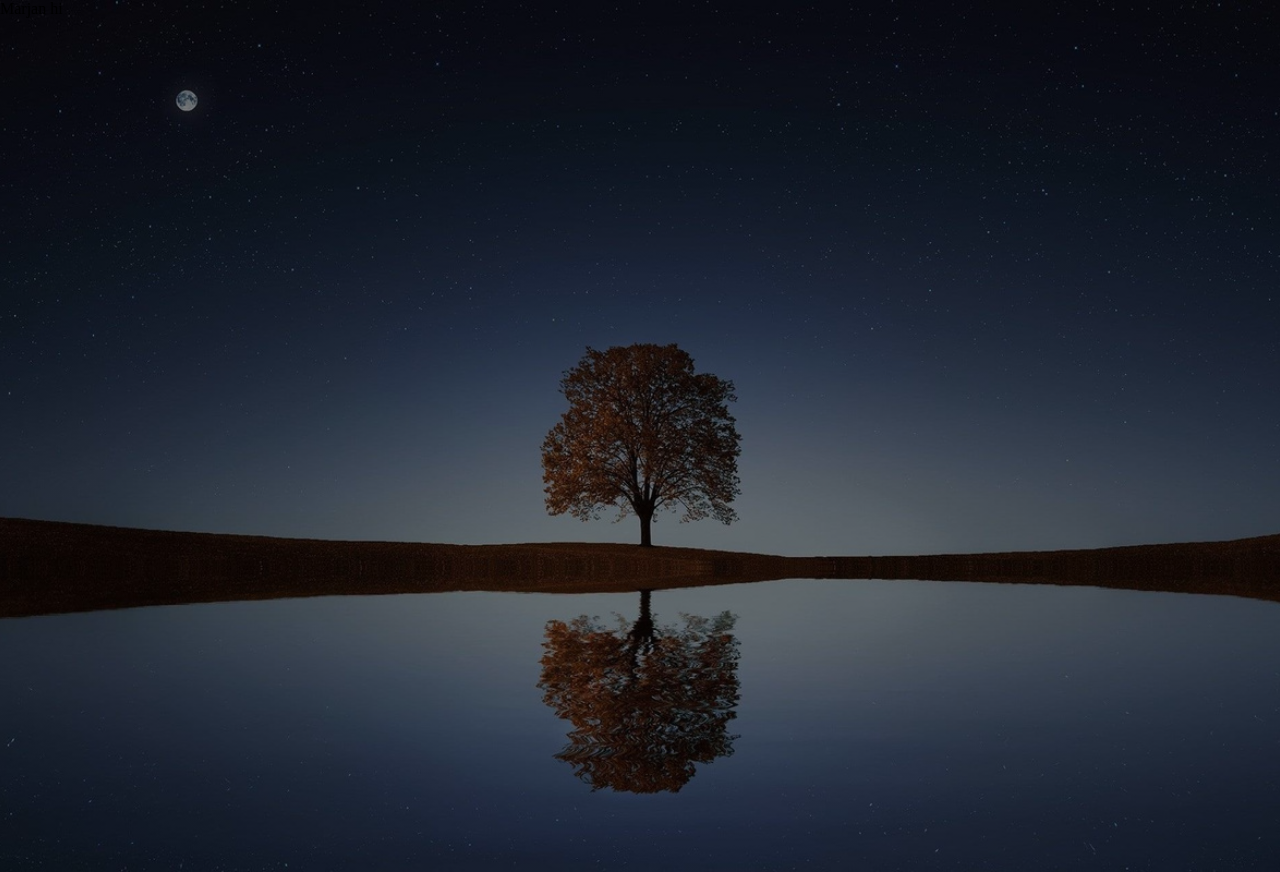
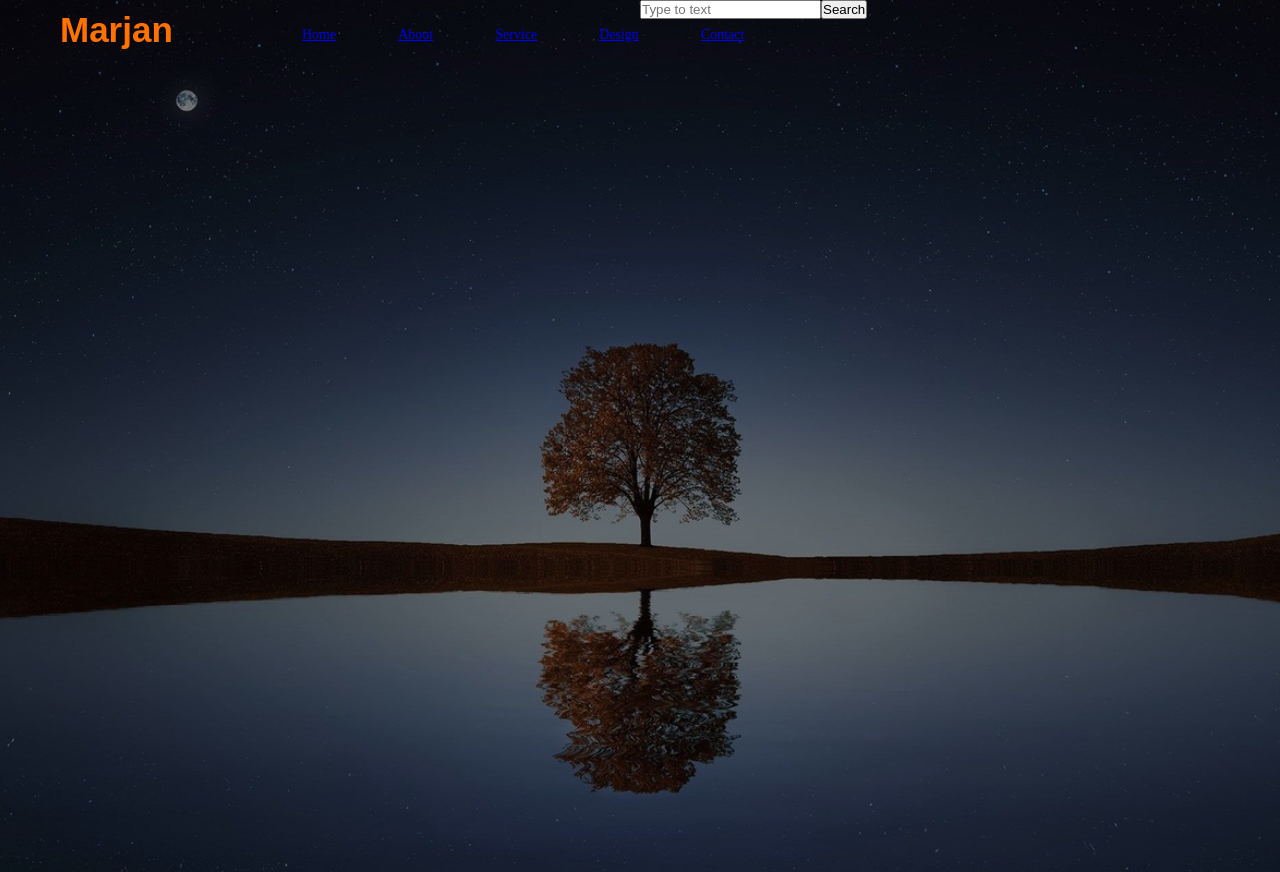
Before and after one commit to Marjan34/projects, a plain HTML site: page first-website/index.html in a window 1280 px wide. Drawn offline with Linux system fonts and the light colour scheme.

Commit message:
button add

```diff
--- a/first-website/index.html
+++ b/first-website/index.html
@@ -10,7 +10,26 @@
   <body>
     <div class="main">
       <div class="navbar">
-        <div class="logo">Marjan hi</div>
+        <div class="icon">
+          <h2 class="logo">Marjan</h2>
+        </div>
+        <div class="menu">
+          <ul>
+            <li><a href="#">Home</a></li>
+            <li><a href="#">About</a></li>
+            <li><a href="#">Service</a></li>
+            <li><a href="#">Design</a></li>
+            <li><a href="#">Contact</a></li>
+          </ul>
+        </div>
+        <div class="search">
+          <input
+            class="srcg"
+            type="searcg"
+            name=""
+            placeholder="Type to text"
+          /><a href="#"><button class="btn">Search</button></a>
+        </div>
       </div>
     </div>
   </body>
--- a/first-website/style.css
+++ b/first-website/style.css
@@ -14,3 +14,38 @@
   background-size: cover;
   height: 109vh;
 }
+.navbar {
+  width: 1200px;
+  height: 75px;
+  margin: auto;
+}
+.icon {
+  width: 200px;
+  height: 70px;
+  float: left;
+}
+.logo {
+  color: #ff7200;
+  font-size: 35px;
+  font-family: arial;
+  padding-left: 20px;
+  float: left;
+  padding-top: 10px;
+}
+.menu {
+  width: 400px;
+  height: 70px;
+  float: left;
+}
+ul {
+  float: left;
+  display: flex;
+  justify-content: center;
+  align-items: center;
+}
+ul li {
+  list-style: none;
+  margin-left: 62px;
+  margin-top: 27px;
+  font-size: 14px;
+}
```
